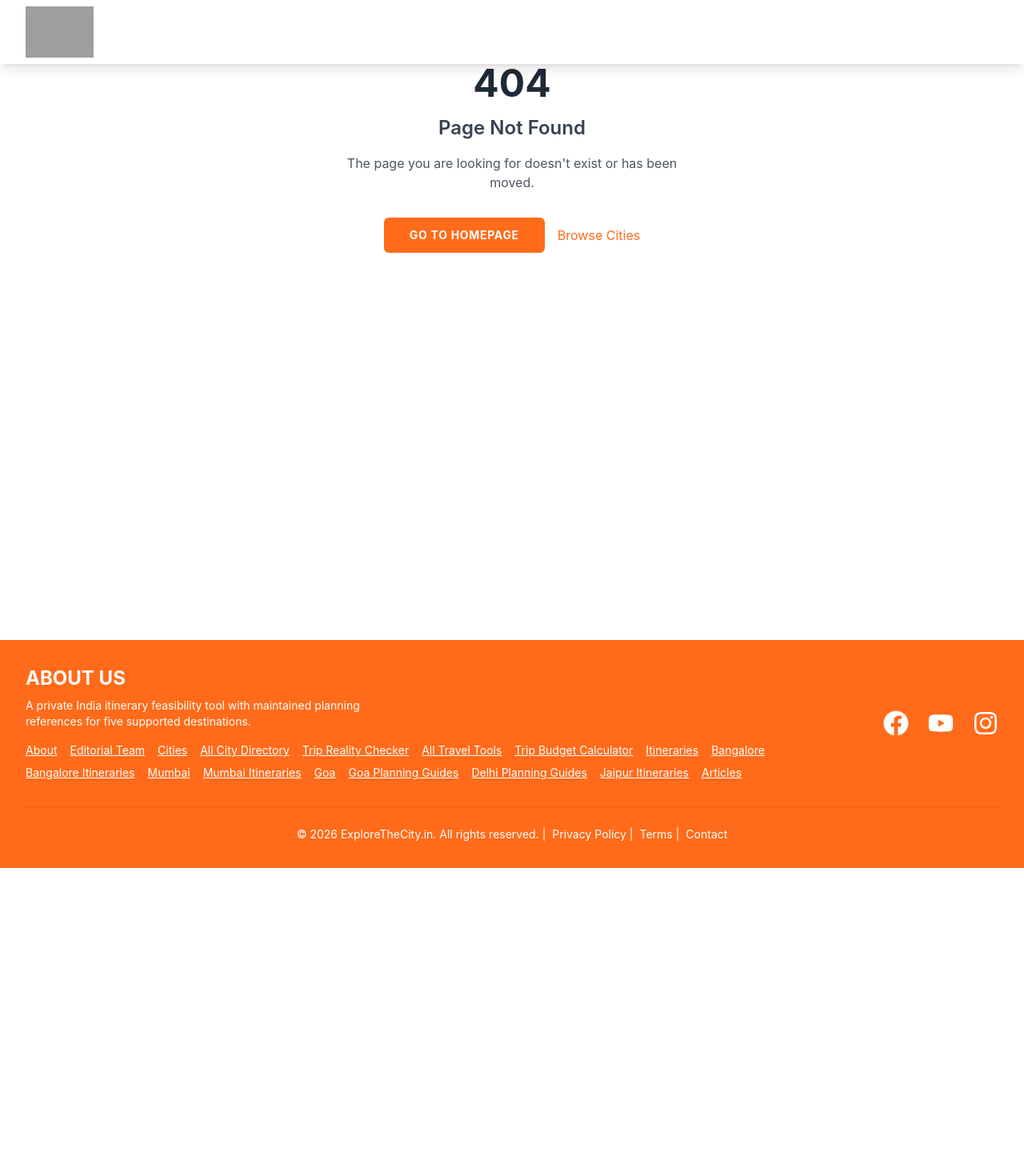
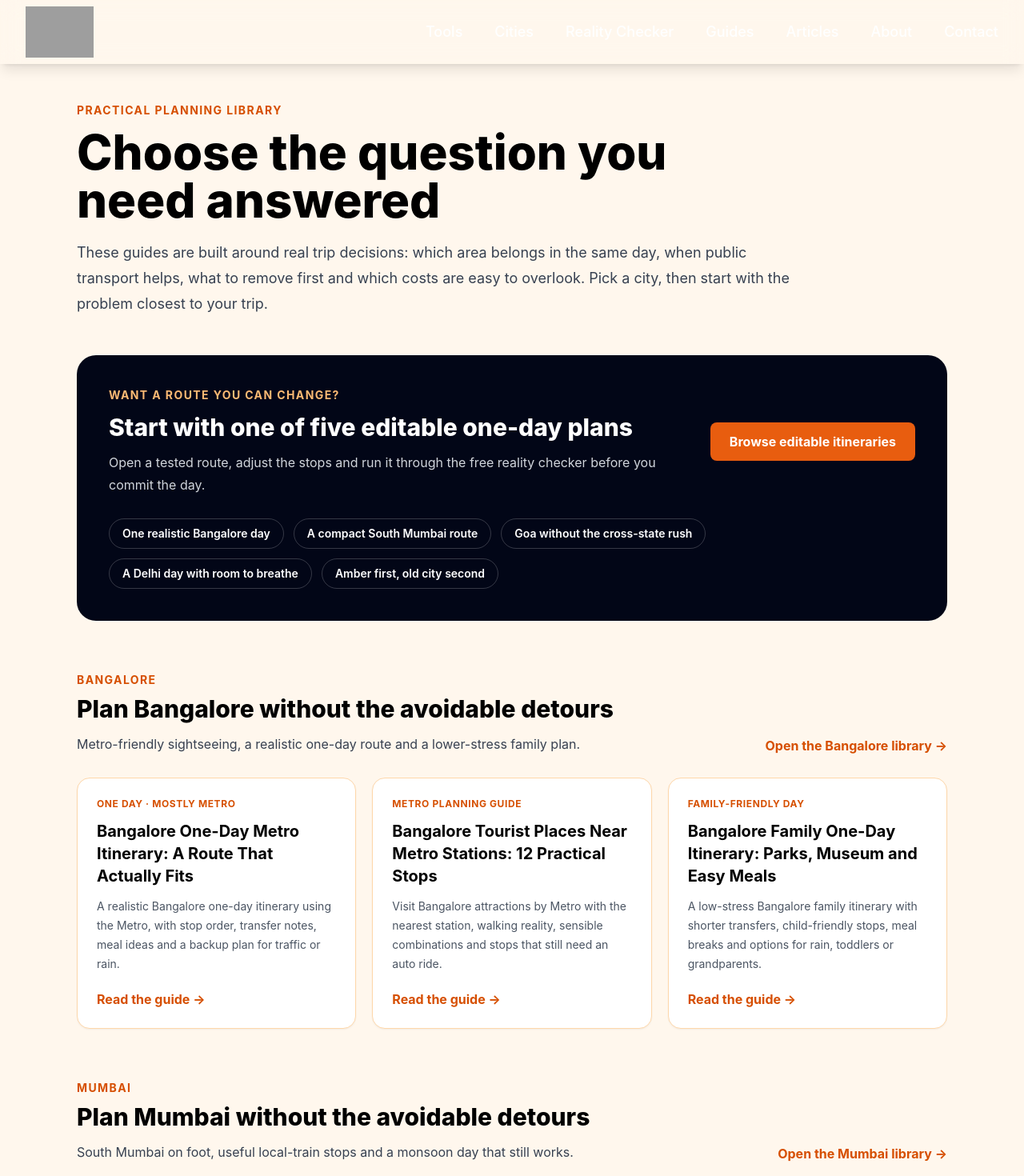
Before and after one commit to explorethecity3/etc, a Next.js app: page /guides in a window 1280 px wide. Before the commit this address had no page. Shown: the top 1470 px of the page at 80% size. Before the commit the page ends 1085 px from the top, so only its background shows below. Built offline with nearby package versions, Linux system fonts and the light colour scheme; grey boxes are pictures that could not be loaded; a web font is replaced by a local one.

Commit message:
Add unified travel planning guide library

```diff
--- /dev/null
+++ b/app/guides/page.js
@@ -0,0 +1,99 @@
+import Link from 'next/link'
+import { BANGALORE_SEO_LANDINGS } from '@/lib/bangaloreSeoLandings'
+import { MUMBAI_SEO_LANDINGS } from '@/lib/mumbaiSeoLandings'
+import { GOA_SEO_LANDINGS } from '@/lib/goaSeoLandings'
+import { DELHI_SEO_LANDINGS } from '@/lib/delhiSeoLandings'
+import { JAIPUR_SEO_LANDINGS } from '@/lib/jaipurSeoLandings'
+import { ITINERARY_LANDINGS } from '@/lib/itineraryLandingData'
+
+export const metadata = {
+  title: 'India Travel Planning Guides: Routes for 5 Cities',
+  description: 'Browse practical India travel guides for Bangalore, Mumbai, Goa, Delhi and Jaipur, including walking routes, transit plans, budgets and itineraries.',
+  alternates: { canonical: 'https://www.explorethecity.in/guides' },
+}
+
+const guideGroups = [
+  { city: 'Bangalore', slug: 'bangalore', intro: 'Metro-friendly sightseeing, a realistic one-day route and a lower-stress family plan.', guides: BANGALORE_SEO_LANDINGS },
+  { city: 'Mumbai', slug: 'mumbai', intro: 'South Mumbai on foot, useful local-train stops and a monsoon day that still works.', guides: MUMBAI_SEO_LANDINGS },
+  { city: 'Goa', slug: 'goa', intro: 'A three-day plan, an honest North-versus-South decision and realistic costs for two.', guides: GOA_SEO_LANDINGS },
+  { city: 'Delhi', slug: 'delhi', intro: 'Metro sightseeing clusters, an Old Delhi walk and two days without crossing the city repeatedly.', guides: DELHI_SEO_LANDINGS },
+  { city: 'Jaipur', slug: 'jaipur', intro: 'Old City walking, a two-day route and the costs behind forts, transport and markets.', guides: JAIPUR_SEO_LANDINGS },
+]
+
+const allGuideLinks = guideGroups.flatMap((group) =>
+  group.guides.map((guide) => ({
+    name: guide.title,
+    url: `https://www.explorethecity.in/${group.slug}-guides/${guide.slug}`,
+  }))
+)
+
+export default function GuidesPage() {
+  const itemList = {
+    '@context': 'https://schema.org',
+    '@type': 'ItemList',
+    name: 'Explore The City practical India travel guides',
+    numberOfItems: allGuideLinks.length,
+    itemListElement: allGuideLinks.map((guide, index) => ({
+      '@type': 'ListItem',
+      position: index + 1,
+      name: guide.name,
+      url: guide.url,
+    })),
+  }
+
+  return (
+    <main className="min-h-screen bg-orange-50 pt-32 pb-20">
+      <script type="application/ld+json" dangerouslySetInnerHTML={{ __html: JSON.stringify(itemList) }} />
+      <div className="container-custom max-w-6xl">
+        <header className="max-w-4xl">
+          <p className="text-sm font-bold uppercase tracking-widest text-orange-700">Practical planning library</p>
+          <h1 className="mt-3 text-4xl font-extrabold leading-tight md:text-6xl">Choose the question you need answered</h1>
+          <p className="mt-5 text-lg leading-8 text-gray-700">These guides are built around real trip decisions: which area belongs in the same day, when public transport helps, what to remove first and which costs are easy to overlook. Pick a city, then start with the problem closest to your trip.</p>
+        </header>
+
+        <section className="mt-12 rounded-3xl bg-slate-950 p-7 text-white md:p-10">
+          <div className="grid gap-8 md:grid-cols-[1fr_auto] md:items-center">
+            <div>
+              <p className="text-sm font-bold uppercase tracking-widest text-orange-300">Want a route you can change?</p>
+              <h2 className="mt-3 text-3xl font-extrabold">Start with one of five editable one-day plans</h2>
+              <p className="mt-3 max-w-3xl leading-7 text-gray-300">Open a tested route, adjust the stops and run it through the free reality checker before you commit the day.</p>
+            </div>
+            <Link href="/itineraries" className="rounded-lg bg-orange-600 px-6 py-3 text-center font-bold hover:bg-orange-500">Browse editable itineraries</Link>
+          </div>
+          <div className="mt-7 flex flex-wrap gap-3">{ITINERARY_LANDINGS.map((plan) => <Link key={plan.slug} href={`/itineraries/${plan.slug}`} className="rounded-full border border-white/20 px-4 py-2 text-sm font-semibold hover:bg-white/10">{plan.eyebrow}</Link>)}</div>
+        </section>
+
+        <div className="mt-16 space-y-16">
+          {guideGroups.map((group) => (
+            <section key={group.slug} aria-labelledby={`${group.slug}-guides`}>
+              <div className="flex flex-col gap-4 md:flex-row md:items-end md:justify-between">
+                <div className="max-w-3xl">
+                  <p className="text-sm font-bold uppercase tracking-widest text-orange-700">{group.city}</p>
+                  <h2 id={`${group.slug}-guides`} className="mt-2 text-3xl font-extrabold">Plan {group.city} without the avoidable detours</h2>
+                  <p className="mt-3 leading-7 text-gray-700">{group.intro}</p>
+                </div>
+                <Link href={`/${group.slug}-guides`} className="shrink-0 font-bold text-orange-700 hover:underline">Open the {group.city} library →</Link>
+              </div>
+              <div className="mt-7 grid gap-5 md:grid-cols-3">
+                {group.guides.map((guide) => (
+                  <Link key={guide.slug} href={`/${group.slug}-guides/${guide.slug}`} className="group rounded-2xl border border-orange-200 bg-white p-6 shadow-sm transition hover:-translate-y-1 hover:shadow-lg">
+                    <p className="text-xs font-bold uppercase tracking-wider text-orange-700">{guide.eyebrow}</p>
+                    <h3 className="mt-3 text-xl font-bold group-hover:text-orange-700">{guide.title}</h3>
+                    <p className="mt-3 text-sm leading-6 text-gray-600">{guide.description}</p>
+                    <span className="mt-5 inline-block font-bold text-orange-700">Read the guide →</span>
+                  </Link>
+                ))}
+              </div>
+            </section>
+          ))}
+        </div>
+
+        <section className="mt-16 rounded-3xl border border-orange-200 bg-white p-8 md:p-10">
+          <h2 className="text-3xl font-extrabold">Turn the guide into your own plan</h2>
+          <p className="mt-3 max-w-3xl leading-7 text-gray-700">Estimate the trip cost, test whether one day is overloaded or build a private itinerary from the maintained destination data.</p>
+          <div className="mt-6 flex flex-wrap gap-4"><Link href="/travel-tools" className="btn-primary">Browse free travel tools</Link><Link href="/cities" className="btn-secondary">Read complete city guides</Link></div>
+        </section>
+      </div>
+    </main>
+  )
+}
--- a/app/sitemap.js
+++ b/app/sitemap.js
@@ -89,6 +89,12 @@ export default function sitemap() {
       lastModified: SITE_UPDATED,
       changeFrequency: 'weekly',
       priority: 0.9,
+    },
+    {
+      url: `${baseUrl}/guides`,
+      lastModified: new Date('2026-10-30'),
+      changeFrequency: 'weekly',
+      priority: 1.0,
     },
     {
       url: `${baseUrl}/methodology`,
--- a/components/Footer.js
+++ b/components/Footer.js
@@ -38,6 +38,9 @@ export default function Footer() {
               </Link>
               <Link href="/itineraries" className="text-white hover:text-gray-200 underline">
                 Itineraries
+              </Link>
+              <Link href="/guides" className="text-white hover:text-gray-200 underline">
+                Planning Guide Library
               </Link>
               <Link href="/cities/bangalore" className="text-white hover:text-gray-200 underline">
                 Bangalore
--- a/components/Navbar.js
+++ b/components/Navbar.js
@@ -49,8 +49,8 @@ export default function Navbar() {
             <Link href="/trip-checker" className="text-white hover:text-gray-200 transition-colors font-medium text-lg">
               Reality Checker
             </Link>
-            <Link href="/itineraries" className="text-white hover:text-gray-200 transition-colors font-medium text-lg">
-              Itineraries
+            <Link href="/guides" className="text-white hover:text-gray-200 transition-colors font-medium text-lg">
+              Guides
             </Link>
             <Link href="/blog" className="text-white hover:text-gray-200 transition-colors font-medium text-lg">
               Articles
@@ -106,11 +106,11 @@ export default function Navbar() {
               Travel Tools
             </Link>
             <Link
-              href="/itineraries"
+              href="/guides"
               className="block py-3 text-white hover:text-gray-200 transition-colors font-medium"
               onClick={() => setIsOpen(false)}
             >
-              Itineraries
+              Planning Guides
             </Link>
             <Link
               href="/blog"
```
Also changed, not shown: app/page.js.
